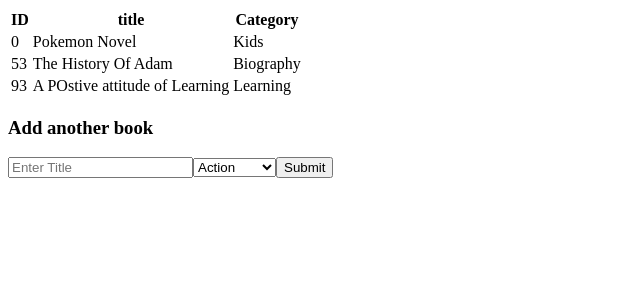
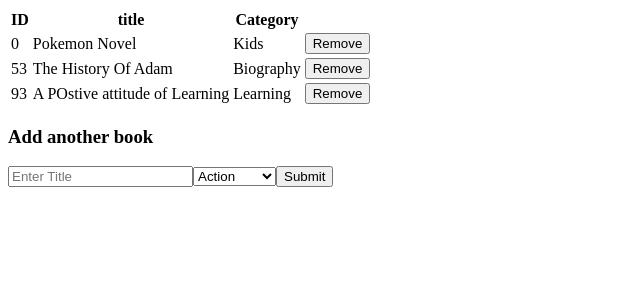
Before and after one commit to talhawaqar/Bookstore-cms, a React (Create React App) app: page / in a window 1280 px wide. Shown: the top 300 px of the page, without its empty margins (0-640 px from the left). Built offline with nearby package versions, Linux system fonts and the light colour scheme.

Commit message:
Add remove book functionality

```diff
--- a/src/components/Book.js
+++ b/src/components/Book.js
@@ -3,11 +3,18 @@ import PropTypes from 'prop-types';
 
 const Book = (props) => {
   const { id, title, category } = props;
+  const removeBook = () => {
+    props.removeBook({ id, title, category });
+  };
   return (
     <tr>
       <td>{id}</td>
       <td>{title}</td>
       <td>{category}</td>
+      <td>
+        <input type="button" onClick={removeBook} value="Remove" />
+        {' '}
+      </td>
     </tr>
   );
 };
@@ -16,12 +23,14 @@ Book.propTypes = {
   id: PropTypes.number,
   category: PropTypes.string,
   title: PropTypes.string,
+  removeBook: PropTypes.func,
 };
 
 Book.defaultProps = {
   id: '',
   category: '',
   title: '',
+  removeBook: () => {},
 };
 
 export default Book;
--- a/src/containers/BookList.js
+++ b/src/containers/BookList.js
@@ -2,13 +2,14 @@ import React from 'react';
 import PropTypes from 'prop-types';
 import { connect } from 'react-redux';
 import Book from '../components/Book';
+import { removeBook } from '../actions';
 
 const BookList = (props) => {
   const renderList = () => {
     const { books } = props;
     /* eslint-disable max-len */
     return (
-      books.map((book) => <Book key={book.id} id={book.id} category={book.category} title={book.title} />)
+      books.map((book) => <Book key={book.id} id={book.id} category={book.category} title={book.title} removeBook={props.removeBook} />)
     );
     /* eslint-enable max-len */
   };
@@ -31,12 +32,14 @@ const BookList = (props) => {
 
 BookList.propTypes = {
   books: PropTypes.arrayOf(PropTypes.object),
+  removeBook: PropTypes.func,
 };
 
 BookList.defaultProps = {
   books: [{}],
+  removeBook: () => {},
 };
 
 const mapStateToProps = (state) => ({ books: Object.values(state.books) });
 
-export default connect(mapStateToProps)(BookList);
+export default connect(mapStateToProps, { removeBook })(BookList);
```
